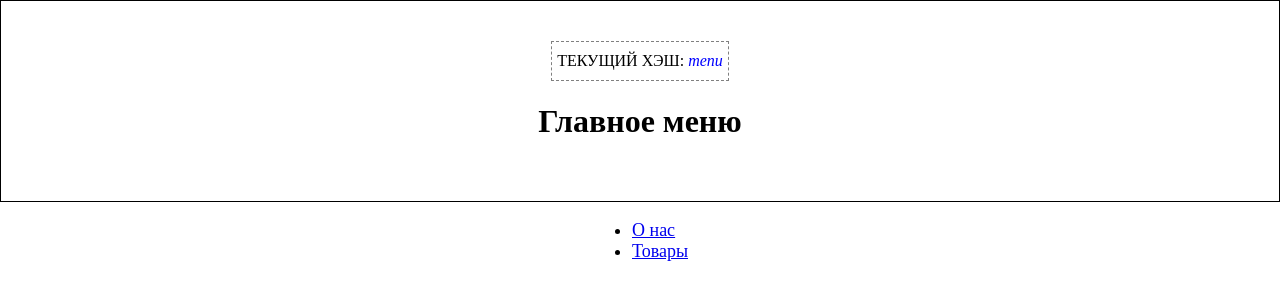
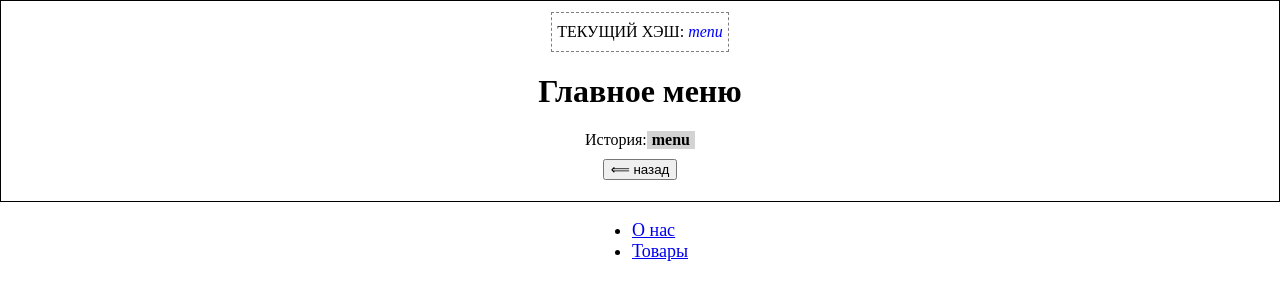
Before and after one commit to umyar/router-emulation-test, a website built with webpack: page index.html in a window 1280 px wide. Built offline with nearby package versions, Linux system fonts and the light colour scheme.

Commit message:
history - done

```diff
--- a/src/Router.js
+++ b/src/Router.js
@@ -10,9 +10,13 @@ export default class Router {
         const param = e.newURL.split('#/')[1];
         if (this.routeParams.some(i => i === param)) {
             history.length < 10? history.push(param) : history.shift() && history.push(param);
-            console.log(history);
+            window._history = this.history;
             this.renderPage(param)
         }
+        /*else {
+            location.hash = '/menu';
+            alert('К сожалению, по этому адресу нет контента, поэтому мы вернули Вас на главную.')
+        }*/
     }
 
     renderPage(param) {
--- a/src/TeamplatePage.js
+++ /dev/null
@@ -1,27 +0,0 @@
-class Page {
-    constructor() {
-        this.title = '';
-        this.app = document.getElementById('app');
-    }
-
-    static goBack() {
-
-    }
-
-    renderContent() {
-        const header = document.createElement('header');
-        const pageTitle = document.createElement('h1');
-        const hash = document.createElement('div');
-        hash.className = 'current-hash';
-        hash.innerHTML = `ТЕКУЩИЙ ХЭШ: <span>${location.hash.split('#/')[1]}</span>`;
-        pageTitle.innerHTML = this.title;
-
-        header.appendChild(hash);
-        header.appendChild(pageTitle);
-        this.app.appendChild(header)
-
-    }
-
-}
-
-export default Page
--- a/src/pages/AboutPage.js
+++ b/src/pages/AboutPage.js
@@ -1,4 +1,4 @@
-import Page from '../TeamplatePage';
+import Page from './TeamplatePage';
 import data from '../content/aboutUs.json';
 
 class AboutPage extends Page {
@@ -11,7 +11,7 @@ class AboutPage extends Page {
         super.renderContent();
 
         const main = document.createElement('main');
-        main.innerHTML = '<p align="center">' + data.text + '</p>';
+        main.innerHTML = `<p align="center">${data.text}</p>`;
         this.app.appendChild(main);
 
     }
--- a/src/pages/ItemsPage.js
+++ b/src/pages/ItemsPage.js
@@ -1,4 +1,4 @@
-import Page from "../TeamplatePage";
+import Page from "./TeamplatePage";
 import data from '../content/items.json'
 
 class ItemsPage extends Page {
--- a/src/pages/MenuPage.js
+++ b/src/pages/MenuPage.js
@@ -1,4 +1,4 @@
-import Page from "../TeamplatePage";
+import Page from "./TeamplatePage";
 
 class MenuPage extends Page {
     constructor() {
@@ -10,8 +10,7 @@ class MenuPage extends Page {
         super.renderContent();
 
         const main = document.createElement('main');
-        main.innerHTML = '<ul class="nav">' + '<li><a href="#/about">О нас</a></li>' +
-            '<li><a href="#/items">Товары</a></li>' + '</ul>';
+        main.innerHTML = '<ul class="nav"><li><a href="#/about">О нас</a></li><li><a href="#/items">Товары</a></li></ul>';
 
         this.app.appendChild(main);
 
--- /dev/null
+++ b/src/pages/TeamplatePage.js
@@ -0,0 +1,30 @@
+class Page {
+    constructor() {
+        this.title = '';
+        this.app = document.getElementById('app');
+    }
+
+    renderContent() {
+        const header = document.createElement('header');
+        const historyItemsMarkup = window._history.map(i => `<li><a class=history-link href=#/${i}>${i}</a></li>`)
+            .reduce((prev,current) => prev + current, '');
+        const goBack = document.createElement('button');
+        goBack.innerHTML = '⟸ назад';
+        goBack.onclick = function () { window.history.back() };
+
+        header.innerHTML =
+            `<div class='current-hash'>
+                ТЕКУЩИЙ ХЭШ: <span>${location.hash.split('#/')[1]}</span>
+            </div>
+            <h1>${this.title}</h1>
+            <div class="history-container">
+                История: <ul class="history">${historyItemsMarkup}</ul>
+            </div>`;
+        header.appendChild(goBack);
+
+        this.app.appendChild(header)
+    }
+
+}
+
+export default Page
--- a/src/styles.css
+++ b/src/styles.css
@@ -52,3 +52,41 @@ main p {
 .items-container {
     display: flex;
 }
+
+.history li {
+    display: inline;
+    margin: 5px;
+}
+
+.history {
+    border: 1px grey;
+    background-color: lightgrey;
+    margin: 0;
+    padding: 0;
+}
+
+.history li:last-child {
+    font-weight: 800;
+}
+
+.history-container {
+    display: flex;
+}
+
+.history-link {
+    text-decoration: none;
+    color: black;
+}
+
+.history-link:visited {
+    color: black
+}
+
+.history-link:hover {
+    border-bottom: solid 2px black;
+    transition: all 0.5s ;
+}
+
+button {
+    margin: 10px;
+}
```
Also changed, not shown: package.json (+5 -4 lines), .babelrc, 1 other file.
